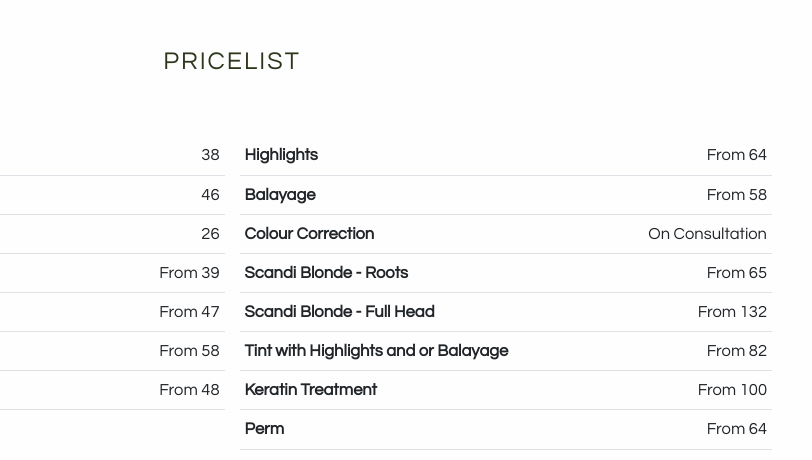
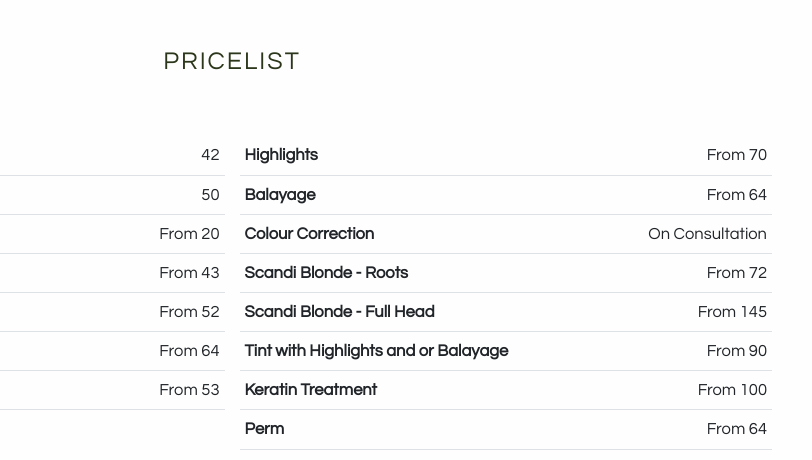
Before and after one commit to neringabickmore/phase2, a website: page team-member-jodie.html in a window 1280 px wide. Shown: the part 1140-1600 px from the top of the page, 408-1220 px from the left. Drawn offline with nearby package versions, Linux system fonts and the light colour scheme.

Commit message:
Jodie's prices updated

```diff
--- a/team-member-jodie.html
+++ b/team-member-jodie.html
@@ -243,31 +243,31 @@
                         <tbody><!-- Cut & Finish  -->
                             <tr class=align-middle>
                                 <th class="text-start th" scope=row>Cut & Finish
-                                <td class="td text-end">38
+                                <td class="td text-end">42
                             </tr><!-- Restyle -->
                             <tr class=align-middle>
                                 <th class="text-start th" scope=row>Restyle
-                                <td class="td text-end">46
+                                <td class="td text-end">50
                             </tr><!-- Blowdry -->
                             <tr class=align-middle>
                                 <th class="text-start th" scope=row>Blow-dry
-                                <td class="td text-end">26
+                                <td class="td text-end">From 20
                             </tr><!-- Bounch Blowdry -->
                             <tr class=align-middle>
                                 <th class="text-start th" scope=row>Bouncy Blowdry
-                                <td class="td text-end">From 39
+                                <td class="td text-end">From 43
                             </tr><!-- Roots-->
                             <tr class=align-middle>
                                 <th class="text-start th" scope=row>Root Tint
-                                <td class="td text-end">From 47
+                                <td class="td text-end">From 52
                             </tr><!-- Global colour -->
                             <tr class=align-middle>
                                 <th class="text-start th" scope=row>Full Head Tint
-                                <td class="td text-end">From 58
+                                <td class="td text-end">From 64
                             </tr><!-- T-section/partial -->
                             <tr class=align-middle>
                                 <th class="text-start th" scope=row>T-section/Partial
-                                <td class="td text-end">From 48
+                                <td class="td text-end">From 53
                             </tr>
                         </tbody>
                     </table>
@@ -277,11 +277,11 @@
                         <tbody><!-- Highlights -->
                             <tr class=align-middle>
                                 <th class="text-start th" scope=row>Highlights
-                                <td class="td text-end">From 64
+                                <td class="td text-end">From 70
                             </tr><!-- Balayage -->
                             <tr class=align-middle>
                                 <th class="text-start th" scope=row>Balayage
-                                <td class="td text-end">From 58
+                                <td class="td text-end">From 64
                             </tr><!-- colour Change -->
                             <tr class=align-middle>
                                 <th class="text-start th" scope=row>Colour Correction
@@ -289,15 +289,15 @@
                             </tr><!-- Scandi Blonde - Roots -->
                             <tr class=align-middle>
                                 <th class="text-start th" scope=row>Scandi Blonde - Roots
-                                <td class="td text-end">From 65
+                                <td class="td text-end">From 72
                             </tr><!-- Scandi Blonde - Global colour-->
                             <tr class=align-middle>
                                 <th class="text-start th" scope=row>Scandi Blonde - Full Head
-                                <td class="td text-end">From 132
+                                <td class="td text-end">From 145
                             </tr><!-- Tint with Highlights - Partial-->
                             <tr class=align-middle>
                                 <th class="text-start th" scope=row>Tint with Highlights and or Balayage
-                                <td class="td text-end">From 82
+                                <td class="td text-end">From 90
                             </tr><!-- Keratin Treatment -->
                             <tr class=align-middle>
                                 <th class="text-start th" scope=row>Keratin Treatment
```
